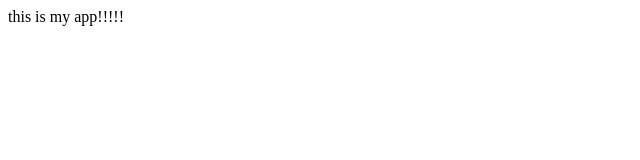
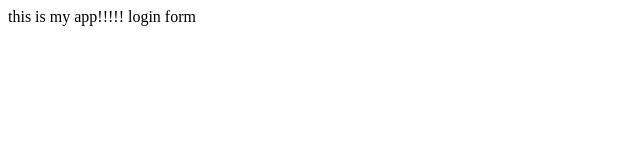
Before and after one commit to kimman8/myappsample, a plain HTML site: page index.html in a window 1280 px wide. Shown: the full height of the page, 0-640 px from the left. Drawn offline with Linux system fonts and the light colour scheme.

Commit message:
login form

```diff
--- /dev/null
+++ b/dir2/app2.js
@@ -0,0 +1 @@
+console.log("hi");
--- a/index.html
+++ b/index.html
@@ -5,6 +5,6 @@
     <title>My App</title>
   </head>
   <body>
-    this is my app!!!!!
+    this is my app!!!!! login form
   </body>
 </html>
```
Also changed, not shown: login.html (added, +1 -0 lines), log.txt (added).
